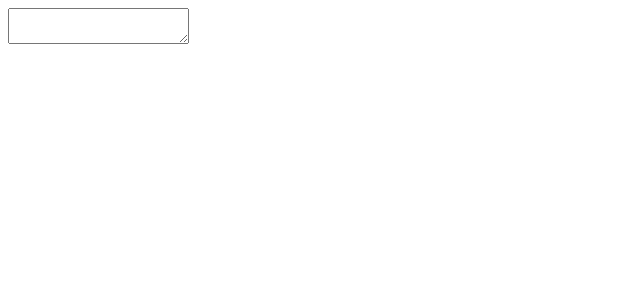
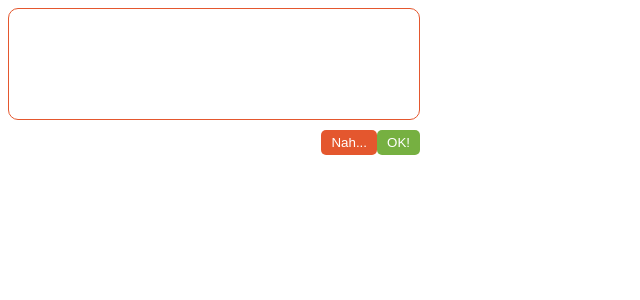
Before and after one commit to cgolobic/ng-elements-sandbox, an Angular app: page / in a window 1280 px wide. Shown: the top 300 px of the page, without its empty margins (0-640 px from the left). Built offline with nearby package versions, Linux system fonts and the light colour scheme.

Commit message:
add text field component styling and validation

```diff
--- a/src/app/app.component.html
+++ b/src/app/app.component.html
@@ -1 +1,5 @@
-<app-ng-text-field></app-ng-text-field>
+<app-ng-text-field
+  [validators]="[{name: 'minLength', value: 10}, {name: 'required'}]"
+  [confirmButtonText]="'OK!'"
+  [cancelButtonText]="'Nah...'"
+></app-ng-text-field>
--- a/src/app/ng-text-field/ng-text-field.component.css
+++ b/src/app/ng-text-field/ng-text-field.component.css
@@ -0,0 +1,48 @@
+.text-field-container {
+  display: inline-block;
+}
+
+.text-field {
+  width: 400px;
+  height: 100px;
+  border-radius: 10px;
+  resize: none;
+  outline: none;
+  padding: 5px;
+  display: block;
+  border-color: #2E282A;
+}
+
+.ng-invalid {
+  border-color: #E4572E;
+}
+
+.button-container {
+  margin-top: 10px;
+  float: right;
+}
+
+.button {
+  border-radius: 5px;
+  outline: none;
+  border: none;
+  padding: 5px 10px;
+}
+
+.cancel {
+  background-color: #E4572E;
+  color: #ffffff;
+}
+
+.cancel:active {
+  background-color: #BB4826;
+}
+
+.confirm {
+  background-color: #76B041;
+  color: #ffffff;
+}
+
+.confirm:active {
+  background-color: #619136;
+}
--- a/src/app/ng-text-field/ng-text-field.component.html
+++ b/src/app/ng-text-field/ng-text-field.component.html
@@ -1 +1,7 @@
-<textarea [formControl]="textField"></textarea>
+<div class="text-field-container">
+  <textarea class="text-field" [formControl]="textField"></textarea>
+  <div class="button-container">
+    <button class="button cancel">{{cancelButtonText}}</button>
+    <button class="button confirm">{{confirmButtonText}}</button>
+  </div>
+</div>
--- a/src/app/ng-text-field/ng-text-field.component.ts
+++ b/src/app/ng-text-field/ng-text-field.component.ts
@@ -1,5 +1,7 @@
-import { Component, OnInit } from '@angular/core';
-import { FormControl } from '@angular/forms';
+import { Component, OnInit, Input } from '@angular/core';
+import { FormControl, Validators, AbstractControl, ValidatorFn, ValidationErrors } from '@angular/forms';
+import { IValidatorParameter } from '../types/validator-parameter';
+import { AbstractControlOptions } from '@angular/forms/src/model';
 
 @Component({
   selector: 'app-ng-text-field',
@@ -7,11 +9,29 @@ import { FormControl } from '@angular/forms';
   styleUrls: ['./ng-text-field.component.css']
 })
 export class NgTextFieldComponent implements OnInit {
-  public textField = new FormControl();
+  public textField: FormControl;
+  @Input() validators = [];
+  @Input() confirmButtonText = 'Submit';
+  @Input() cancelButtonText = 'Clear';
 
   constructor() { }
 
   ngOnInit() {
+    const validators: any[] = this.validators
+      .map(this._mapValidator)
+      .filter((validator) => validator !== undefined);
+    console.log(validators);
+    this.textField = new FormControl('', validators);
   }
 
+  private _mapValidator(validatorParam: IValidatorParameter) {
+    switch (validatorParam.name) {
+      case 'minLength':
+        return Validators.minLength(validatorParam.value);
+      case 'maxLength':
+        return Validators.maxLength(validatorParam.value);
+      case 'required':
+        return Validators.required;
+    }
+  }
 }
--- /dev/null
+++ b/src/app/types/validator-parameter.ts
@@ -0,0 +1,4 @@
+export interface IValidatorParameter {
+  name: string;
+  value: any;
+}
```
